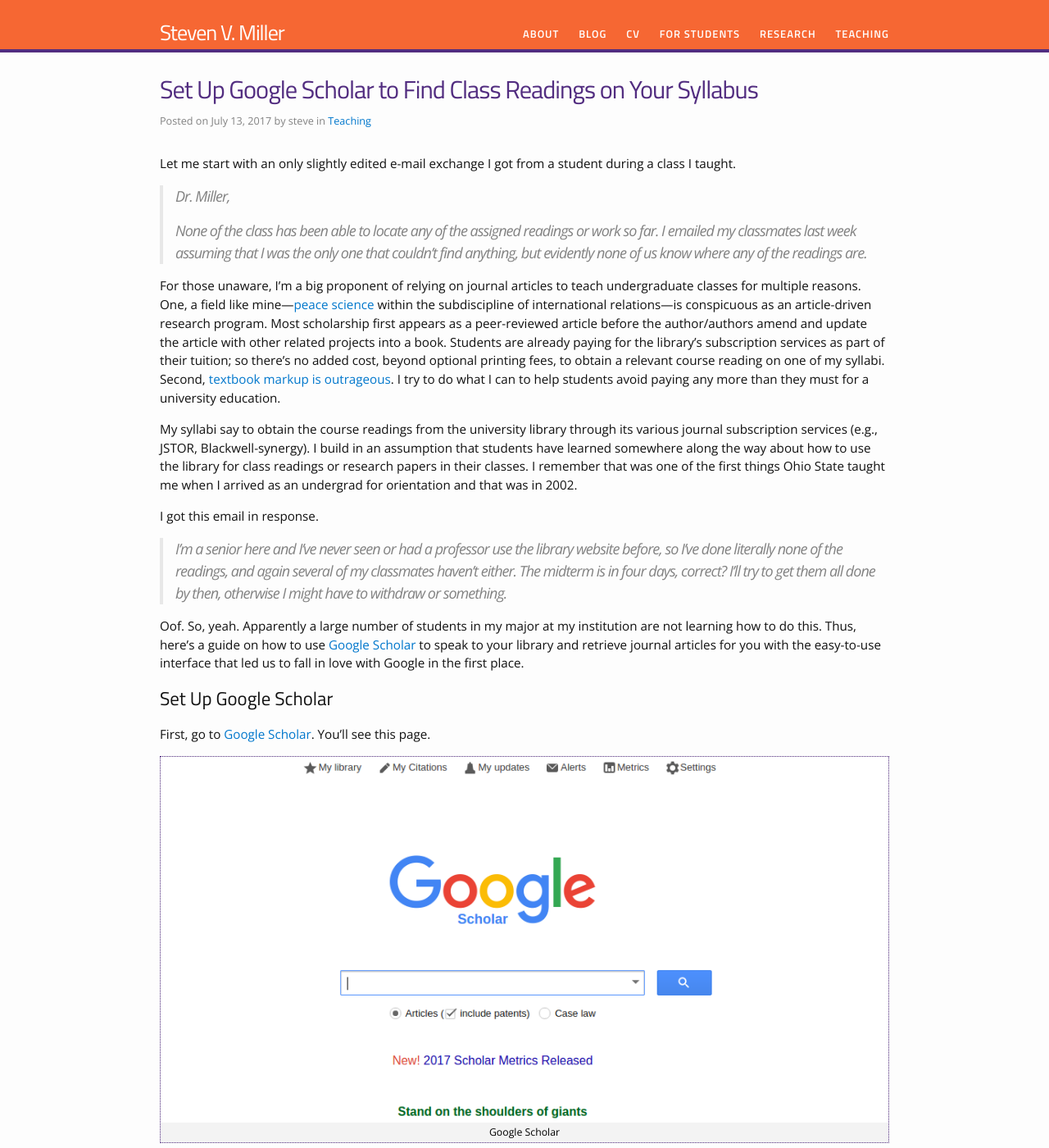
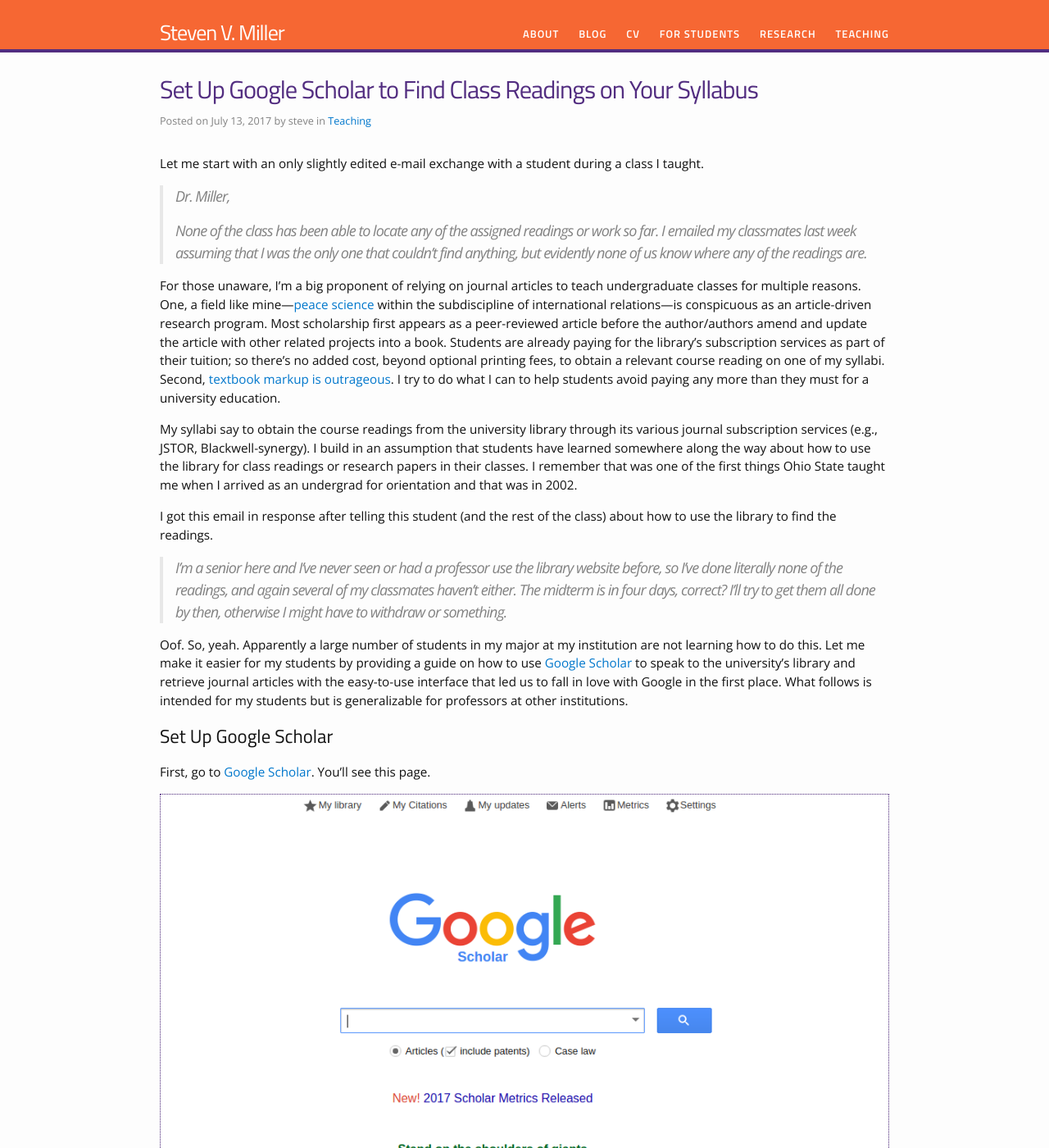
Before and after one commit to svmiller/svmiller.github.io, a Jekyll site: the page built from _posts/2017-07-13-set-up-google-scholar-to-find-class-readings.md, in a window 1280 px wide and 1400 px high. Shown: the whole window at 82% size. Built offline with Jekyll 4.4.1, drawn with Linux system fonts in a browser that asks for light colours; nearby versions of some CDN libraries; some web fonts are replaced; comment, search, counter and statistics services are not loaded.

Commit message:
edit google scholar post

```diff
--- a/_posts/2017-07-13-set-up-google-scholar-to-find-class-readings.md
+++ b/_posts/2017-07-13-set-up-google-scholar-to-find-class-readings.md
@@ -10,7 +10,7 @@
 ---
 
 
-Let me start with an only slightly edited e-mail exchange I got from a student during a class I taught.
+Let me start with an only slightly edited e-mail exchange with a student during a class I taught.
 
 > Dr. Miller,
 >
@@ -21,11 +21,11 @@
 My syllabi say to obtain the course readings from the university library through its various journal subscription services (e.g.,
 JSTOR, Blackwell-synergy). I build in an assumption that students have learned somewhere along the way about how to use the library for class readings or research papers in their classes. I remember that was one of the first things Ohio State taught me when I arrived as an undergrad for orientation and that was in 2002.
 
-I got this email in response.
+I got this email in response after telling this student (and the rest of the class) about how to use the library to find the readings.
 
 > I'm a senior here and I've never seen or had a professor use the library website before, so I've done literally none of the readings, and again several of my classmates haven't either. The midterm is in four days, correct? I'll try to get them all done by then, otherwise I might have to withdraw or something.
 
-Oof. So, yeah. Apparently a large number of students in my major at my institution are not learning how to do this. Thus, here's a guide on how to use [Google Scholar](https://scholar.google.com/) to speak to your library and retrieve journal articles for you with the easy-to-use interface that led us to fall in love with Google in the first place.
+Oof. So, yeah. Apparently a large number of students in my major at my institution are not learning how to do this. Let me make it easier for my students by providing a guide on how to use [Google Scholar](https://scholar.google.com/) to speak to the university's library and retrieve journal articles with the easy-to-use interface that led us to fall in love with Google in the first place. What follows is intended for my students but is generalizable for professors at other institutions.
 
 ## Set Up Google Scholar
 
```
